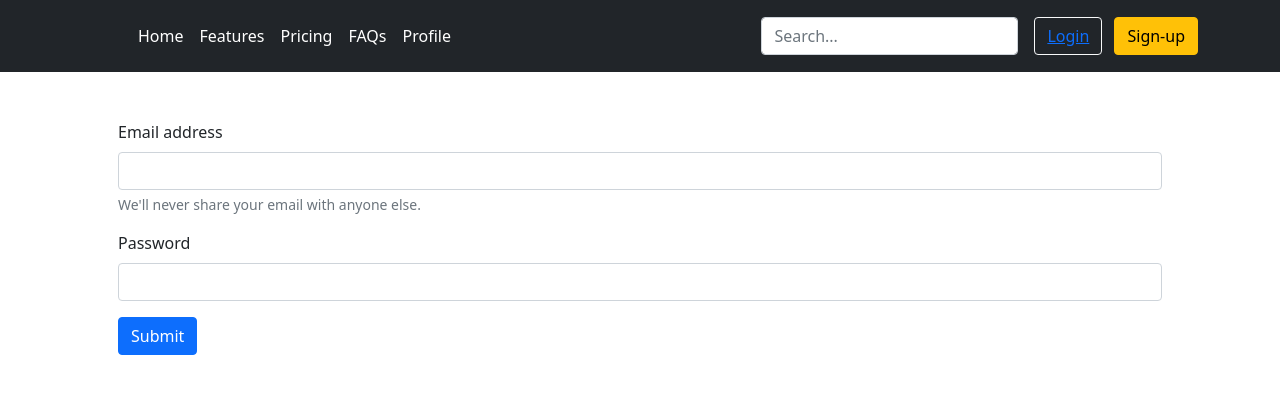
After one commit to Ana-Iarajuli/Mziuri-24-25, a Flask app: page /login in a window 1280 px wide. The commit adds this page. Shown: the top 402 px of the page. Run offline with Flask 3, Linux system fonts and the light colour scheme.

Commit message:
Functionality for login - GET, POST methods

```diff
--- a/web-flask/L3/app.py
+++ b/web-flask/L3-L4/app.py
@@ -1,8 +1,9 @@
-from flask import Flask, redirect, url_for, render_template, request
+from flask import (Flask, redirect, url_for,
+                   render_template, request, session)
 app = Flask(__name__)
 
 
-@app.route('/')
+@app.route('/', methods=['GET', 'POST'])
 def home():
     name = request.args.get("name", "Name not found")
     surname = request.args.get("surname", "Surname not found")
@@ -13,7 +14,22 @@ def home():
 @app.route('/profile')
 def profile():
     name = request.args.get("name", "Jasurbeki")
-    return render_template("profile.html", name=name)
+    surname = request.args.get("surname", "Surname not found")
+    return render_template("profile.html",
+                           name=name,
+                           surname=surname)
+
+
+@app.route('/login')
+def login():
+    if request.method == "POST":
+        user_email = request.form["email"]
+        user_password = request.form["password"]
+        session['user'] = user_email
+        session['password'] = user_password
+        return redirect(url_for("profile"))
+    else:
+        return render_template("login.html")
 
 # @app.route('/about')
 # def about():
--- a/web-flask/L3/templates/base.html
+++ b/web-flask/L3-L4/templates/base.html
@@ -14,11 +14,11 @@
             </a>
 
             <ul class="nav col-12 col-lg-auto me-lg-auto mb-2 justify-content-center mb-md-0">
-              <li><a href="#" class="nav-link px-2 text-white">Home</a></li>
+              <li><a href="{{ url_for('home') }}" class="nav-link px-2 text-white">Home</a></li>
               <li><a href="#" class="nav-link px-2 text-white">Features</a></li>
               <li><a href="#" class="nav-link px-2 text-white">Pricing</a></li>
               <li><a href="#" class="nav-link px-2 text-white">FAQs</a></li>
-              <li><a href="{{ url_for('profile', name='luka') }}" class="nav-link px-2 text-white">Profile</a></li>
+              <li><a href="{{ url_for('profile') }}" class="nav-link px-2 text-white">Profile</a></li>
             </ul>
 
             <form class="col-12 col-lg-auto mb-3 mb-lg-0 me-lg-3">
@@ -26,7 +26,7 @@
             </form>
 
             <div class="text-end">
-              <button type="button" class="btn btn-outline-light me-2">Login</button>
+              <button type="button" class="btn btn-outline-light me-2"><a href="{{ url_for('login') }}">Login</a></button>
               <button type="button" class="btn btn-warning">Sign-up</button>
             </div>
           </div>
--- /dev/null
+++ b/web-flask/L3-L4/templates/login.html
@@ -0,0 +1,18 @@
+{% extends 'base.html' %}
+
+{% block content %}
+    <div class="container p-5">
+        <form>
+          <div class="mb-3">
+            <label for="exampleInputEmail1" class="form-label">Email address</label>
+            <input type="email" name="email" class="form-control" id="exampleInputEmail1" aria-describedby="emailHelp">
+            <div id="emailHelp" class="form-text">We'll never share your email with anyone else.</div>
+          </div>
+          <div class="mb-3">
+            <label for="exampleInputPassword1" class="form-label">Password</label>
+            <input type="password" name="password" class="form-control" id="exampleInputPassword1">
+          </div>
+          <button type="submit" class="btn btn-primary">Submit</button>
+        </form>
+    </div>
+{% endblock %}
--- a/web-flask/L3/templates/profile.html
+++ b/web-flask/L3-L4/templates/profile.html
@@ -3,6 +3,6 @@
 {% block title %}User Page{% endblock %}
 
 {% block content %}
-    <h1>Profile Html</h1>
-    <h2>gamofxizldit amxanagebo</h2>
+    <h2>Email: {{ name }}</h2>
+    <h2>Password: {{ surname }}</h2>
 {% endblock %}
```
Also changed, not shown: web-flask/L3-L4/templates/index.html (renamed from web-flask/L3/templates/index.html).
